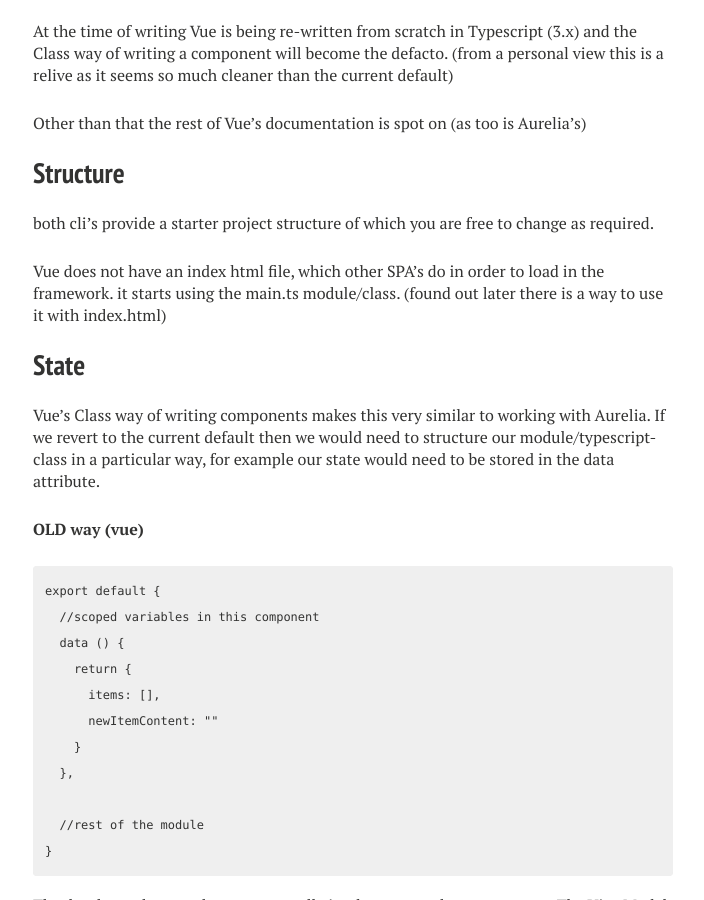
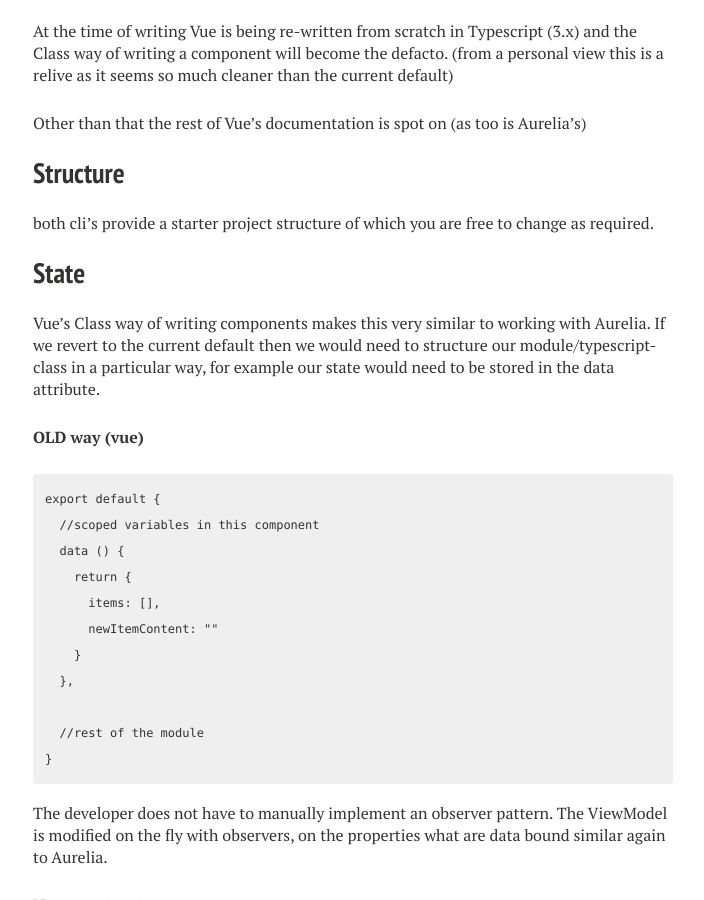
Before and after one commit to dbones/dbones.github.io, a Jekyll site: the page built from _posts/2019-02-21-what-a-vue.md, in a window 1280 px wide and 900 px high, scrolled down 3653 px. Shown: the whole window, without its empty margins (287-991 px from the left). Built offline with Jekyll 4.4.1, drawn with Linux system fonts in a browser that asks for light colours; nearby versions of some CDN libraries.

Commit message:
no message

```diff
--- a/_posts/2019-02-21-what-a-vue.md
+++ b/_posts/2019-02-21-what-a-vue.md
@@ -139,7 +139,6 @@ Other than that the rest of Vue's documentation is spot on (as too is Aurelia's)
 
 both cli's provide a starter project structure of which you are free to change as required.
 
-Vue does not have an index html file, which other SPA's do in order to load in the framework. it starts using the main.ts module/class. (found out later there is a way to use it with index.html)
 
 ## State
 
```
